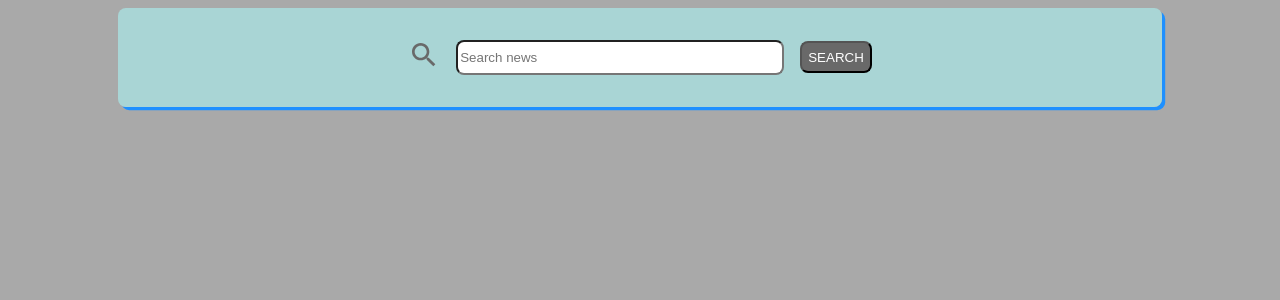
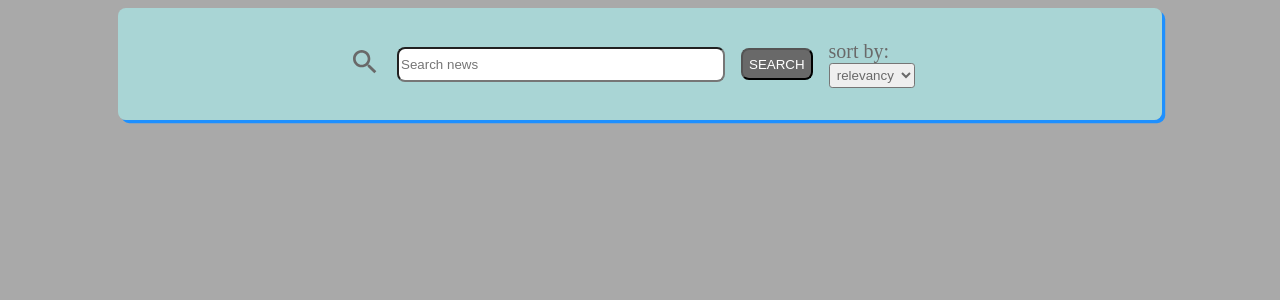
Before and after one commit to ML6503/react-components, a React app: page / in a window 1280 px wide. Shown: the top 300 px of the page. Built offline with nearby package versions, Linux system fonts and the light colour scheme; no server answers.

Commit message:
feat: add sort by select input

```diff
--- a/src/app.css
+++ b/src/app.css
@@ -30,6 +30,54 @@ p, h3 {
     align-items: center;
 }
 
+.loading-bar {
+    width: 80%;
+    height: 1rem;
+    min-height: 1rem;
+    margin-top: 0.5rem;
+    border: 0.1rem solid #696969;
+    border-radius: 0.5rem;
+    background-image:
+      repeating-linear-gradient(
+       45deg,
+       #addd,
+       #addd 0.55rem,
+       #ccccff 0.5rem,
+       #ccccff 1rem);
+    background-size: 1rem 1rem;
+    animation: move .5s linear infinite;
+  }
+
+  @keyframes move {
+    0% {
+      background-position: 0 0;
+    }
+    100% {
+      background-position: 1rem 0;
+    }
+  }
+
+
+  .error {
+    width: 50%;
+    padding: 1rem;
+    display: flex;
+    align-items: center;
+    justify-content: space-around;
+    background-color: beige;
+    box-shadow: 0.2rem 0.2rem #1e90ff;
+    border-radius: 0.5rem;
+    margin-top: 5rem;
+    text-align: center;
+  }
+
+  .error-back-btn {
+    background: #696969;
+    height: 2rem;
+    border-radius: 0.5rem;
+    color: #ffffff;
+  }
+
 /*end of hide btns logics*/
 /*
 .logo-wrapper {
--- a/src/components/articles/articles.css
+++ b/src/components/articles/articles.css
@@ -65,3 +65,7 @@
     font-size: 0.8rem;
     /* font-weight: bold; */
 }
+
+.article {
+    width: inherit;
+}
--- a/src/components/articles/articles.tsx
+++ b/src/components/articles/articles.tsx
@@ -25,8 +25,7 @@ const linksArr: Array<number> = Array.from(Array(pageLinksNumber()).keys());
     <>
     <Pagination currentPage={currentPage} setCurrentPage={setCurrentPage} linksArr={linksArr} pageLinksNumber={pageLinksNumber} inputValue={articlesOnPageNumber} setInputValue={setArticlesOnPageNumber}/>
     <section className="cards-container flex-center">
-      {articles.map((article) => < OneArticle article={article} key={ article.title} />
-        )}
+      {articles.map((article, i) => < OneArticle article={article} key={`${article.title}-${i}`} /> )}
     </section>
     </>
   );
--- a/src/components/newsPage.tsx
+++ b/src/components/newsPage.tsx
@@ -11,11 +11,14 @@ const NewsPage: React.FC = () => {
   const [dataApi, setDataApi] = useState(null);
   const [currentPage, setCurrentPage] = useState(defaultCurrentPage);
   const [articlesOnPageNumber, setArticlesOnPageNumber] = useState(ARTICLES_ON_PAGE_DEFAULT_NUMBER);
+  const [isLoading, setIsLoading] = useState(false);
+  const [errorHttp, setErrorHttp] = useState(null);
 
   return (
     <div className="search-page">
-      <Search setDataApi={setDataApi} currentPage={currentPage} articlesOnPageNumber={articlesOnPageNumber}/>
-      {dataApi &&
+      <Search setDataApi={setDataApi} currentPage={currentPage} articlesOnPageNumber={articlesOnPageNumber} setIsLoading={setIsLoading} setErrorHttp={setErrorHttp} />
+      { isLoading && <div className="loading-bar"></div>}
+      {dataApi && dataApi.status ===  'ok' &&
         <Articles
           dataApi={dataApi as DataApi }
           currentPage={currentPage as number}
@@ -23,6 +26,11 @@ const NewsPage: React.FC = () => {
           articlesOnPageNumber={articlesOnPageNumber as number}
           setArticlesOnPageNumber={setArticlesOnPageNumber as React.Dispatch<React.SetStateAction<number>>}
          />}
+         {errorHttp && <div className="error">
+            <p>Error: {errorHttp}</p>
+            <button className="error-back-btn" onClick={() => setErrorHttp(null)}>back</button>
+           </div>}
+         {dataApi && dataApi.status === 'error' && <div className="error">Error: {dataApi.message}</div>}
     </div>
   );
  };
--- a/src/components/searchBar/input.tsx
+++ b/src/components/searchBar/input.tsx
@@ -8,6 +8,9 @@ import { InputProps } from '../../utils/interface';
         <span className="search-input-container">
         <input
           type="text"
+          minLength={1}
+          pattern="^\d*[a-zA-Z][a-zA-Z0-9]*$"
+          required
           id="header-search"
           placeholder="Search news"
           name="s"
--- a/src/components/searchBar/search.css
+++ b/src/components/searchBar/search.css
@@ -32,6 +32,14 @@
     border-radius: 0.5rem;
 }
 
+/* .search-input:invalid {
+    border: 0.25rem dashed #b06500;
+  } */
+
+.search-inputt:invalid:focus {
+    background-image: linear-gradient(pink, lightgreen);
+  }
+
 .search-btn {
     background: #696969;
     height: 2rem;
@@ -39,3 +47,19 @@
     color: #ffffff;
     text-transform: uppercase;
 }
+
+.sort-by-select-wrapper {
+    display: grid;
+    padding: 1rem;
+}
+
+
+.sort-by-select {
+    border-radius: 0.2rem;
+    padding: 0.2rem;
+    color: #696969;
+}
+
+label[for=sortBy]{
+    color: #696969;
+}
--- a/src/components/searchBar/search.tsx
+++ b/src/components/searchBar/search.tsx
@@ -3,32 +3,50 @@ import './search.css';
 import Input from './input';
 import Label from './label';
 import SearchBtn from './searchBtn';
+import SortBySelect from './sortBySelect';
 import { urlBase, apiKey } from '../../utils/data';
 import { SearchProps } from '../../utils/interface';
 
-const Search: React.FC<SearchProps> = ({ setDataApi, currentPage = 1, articlesOnPageNumber })  => {
+const Search: React.FC<SearchProps> = ({ setDataApi, currentPage, articlesOnPageNumber, setIsLoading, setErrorHttp })  => {
   const [inputValue, setInputValue] = useState('');
+  const [sortValue, setSortValue] = useState('');
   const [urlQuery, setUrlQuery] = useState('');
 
-  let extraQuery = `everything?q=Apple&from=2021-08-07&sortBy=popularity&page=${currentPage}&pageSize=${articlesOnPageNumber}&apiKey=${apiKey}`;
 
-  const getUrl = (urlQuery: string) => {
+  const getUrl = () => {
+    let extraQuery = `everything?q=${inputValue}&from=2021-08-07&sortBy=${sortValue}&page=${currentPage}&pageSize=${articlesOnPageNumber}&apiKey=${apiKey}`;
 
-    return urlBase.concat(urlQuery);
+    setUrlQuery(urlBase.concat(extraQuery));
+    console.log('URL', urlQuery);
   }
 
   useEffect(() => {
-    setUrlQuery(extraQuery);
-  }, [currentPage, articlesOnPageNumber]);
+    // setUrlQuery(extraQuery);
+    inputValue && getUrl()
+  }, [currentPage, articlesOnPageNumber, sortValue]);
 
   useEffect(() => {
-    urlQuery.length !== 0 && fetch(getUrl(urlQuery))
+
+    urlQuery  && fetch(urlQuery)
       .then(res => {
+        if(!res.ok) {
+          throw Error('API news server status: Not reachable');
+        }
+
         return res.json();
       })
         .then((data) => {
+          if(data.status === 'error') {
+            throw new Error(data.message);
+          }
           setDataApi(data);
           console.log('data', data);
+          setIsLoading(false);
+          setErrorHttp(null);
+        })
+        .catch((err) => {
+          setIsLoading(false);
+          setErrorHttp(err.message);
         })
   }, [urlQuery]);
 
@@ -36,7 +54,12 @@ const Search: React.FC<SearchProps> = ({ setDataApi, currentPage = 1, articlesOn
   const handleSubmit = (e: React.FormEvent) => {
     e.preventDefault();
 
-    setUrlQuery(extraQuery);
+    if (inputValue.length !== 0) {
+      getUrl();
+      setIsLoading(true);
+    }
+
+
   };
 
   return (
@@ -45,6 +68,7 @@ const Search: React.FC<SearchProps> = ({ setDataApi, currentPage = 1, articlesOn
         <Label />
         <Input inputValue={inputValue} setInputValue={setInputValue} />
         <SearchBtn />
+        <SortBySelect sortValue={sortValue} setSortValue={setSortValue}/>
       </form>
     </div>
   );
--- /dev/null
+++ b/src/components/searchBar/sortBySelect.tsx
@@ -0,0 +1,35 @@
+import React, { useState } from "react";
+import { SortBySelectProps } from '../../utils/interface';
+
+
+const SortBySelect: React.FC<SortBySelectProps> = ({ sortValue, setSortValue }) => {
+    const selectOptions = ['relevancy', 'popularity', 'newest'];
+
+    const onSelectChange = (e: React.ChangeEvent<HTMLSelectElement>) => {
+        e.preventDefault();
+        const newValue = (e.target as HTMLSelectElement).value === 'newest' ? 'publishedAt' : (e.target as HTMLSelectElement).value;
+        setSortValue(newValue);
+    }
+
+    return (
+        <span className="sort-by-select-wrapper">
+          <label htmlFor="sortBy">sort by:</label>
+          <select
+            id="sortBy"
+            name="sortBy"
+            className="sort-by-select"
+            value={sortValue}
+            onChange={onSelectChange}
+            required
+          >
+            {(selectOptions as Array<string>).map((c) => (
+              <option value={c} key={c}>
+                {c}
+              </option>
+            ))}
+          </select>
+        </span>
+      );
+};
+
+export default SortBySelect;
```
Also changed, not shown: src/utils/interface.ts (+7 -0 lines).
